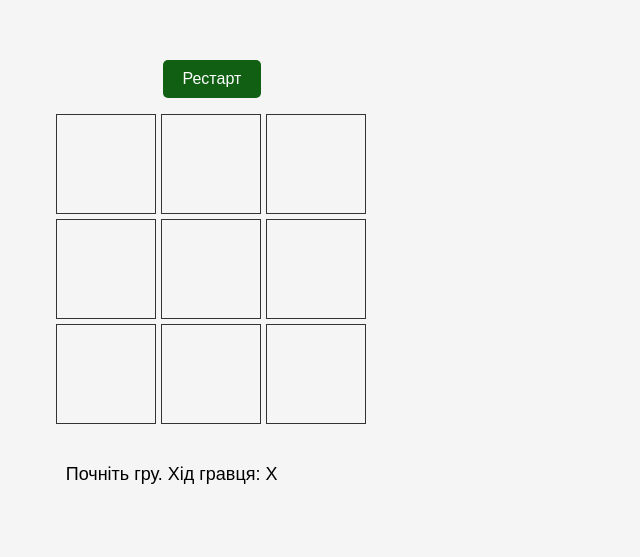
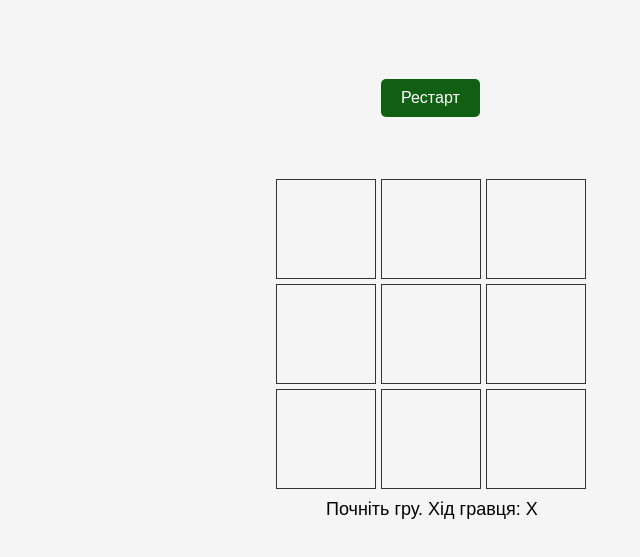
Before and after one commit to rutlexd/tictacWeb, a website: page index.html in a window 1280 px wide. Shown: the part 121-678 px from the top of the page, without its empty margins (274-914 px from the left). Drawn offline with Linux system fonts and the light colour scheme.

Commit message:
Style update 0.3

```diff
--- a/public/style.css
+++ b/public/style.css
@@ -15,7 +15,11 @@ body {
     grid-template-rows: repeat(3, 100px);
     gap: 5px;
     margin-bottom: 20px;
+    position: absolute;
+    top: 300px;
+    left: 550px;
 }
+
 
 .cell {
     border: 1px solid #333;
@@ -34,9 +38,9 @@ body {
 #message {
     font-size: 18px;
     margin-bottom: 10px;
-    position: relative;
-    top: 200px;
-    left: -300px;
+    position: absolute;
+    top: 620px;
+    left: 600px;
 }
 
 #restartBtn {
@@ -48,9 +52,9 @@ body {
     border-radius: 5px;
     cursor: pointer;
     transition: background-color 0.3s ease;
-    position: relative;
-    top: -200px;
-    left: -415px;
+    position: absolute;
+    top: 200px;
+    left: 655px;
 }
 
 #restartBtn:hover {
--- a/server.js
+++ b/server.js
@@ -17,6 +17,6 @@ app.get('/game.js', (req, res) => {
 app.use(express.static('public'));
 
 // Запускаємо сервер
-app.listen(port, '46.219.230.152', () => {
-    console.log(`Сервер запущений на http://46.219.230.152:${port}/`);
+app.listen(port, 'айпі', () => {
+    console.log(`Сервер запущений на http://айпі:${port}/`);
 });
```
Also changed, not shown: index.html (+1 -1 lines).
